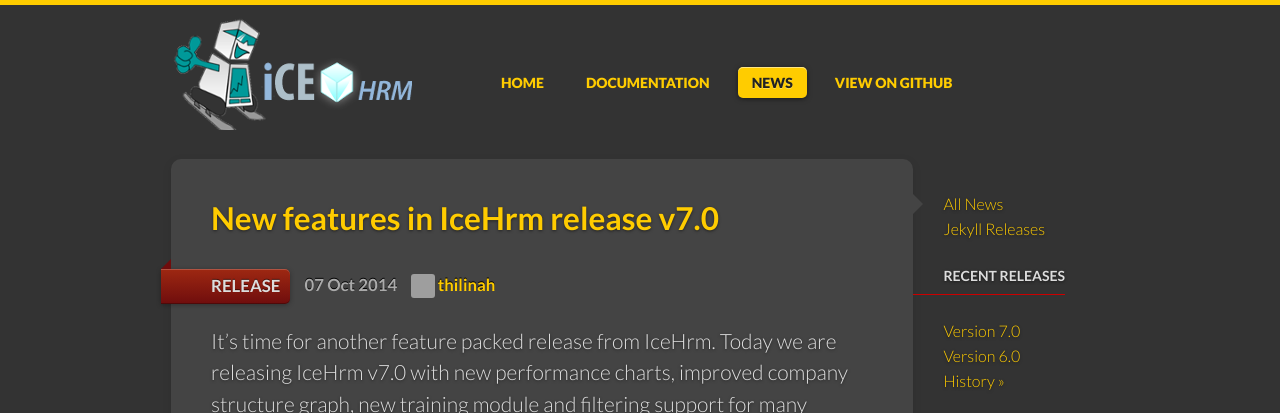
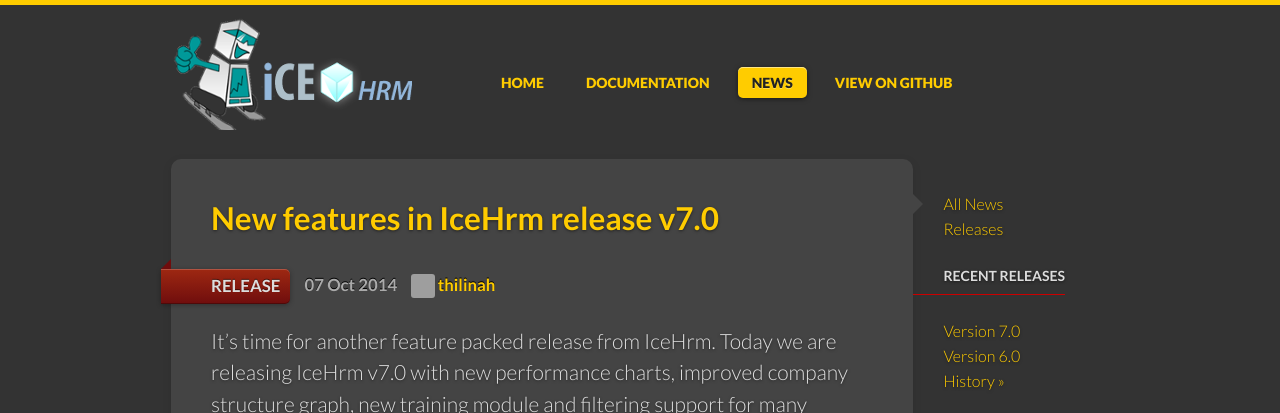
Before and after one commit to icehrm/icehrm.github.io, a Jekyll site: the page built from news/index.html, in a window 1280 px wide and 900 px high. Shown: the top 413 px of the window. Built offline with Jekyll 4.4.1, drawn with Linux system fonts in a browser that asks for light colours; grey boxes are pictures that could not be loaded.

Commit message:
Fix typos

```diff
--- a/_includes/news_contents.html
+++ b/_includes/news_contents.html
@@ -5,7 +5,7 @@
         <a href="/news/">All News</a>
       </li>
       <li class="{% if page.title == 'Releases' %}current{% endif %}">
-        <a href="/news/releases/">Jekyll Releases</a>
+        <a href="/news/releases/">Releases</a>
       </li>
     </ul>
     <h4>Recent Releases</h4>
```
Also changed, not shown: _docs/training-setup.md (+1 -1 lines).
